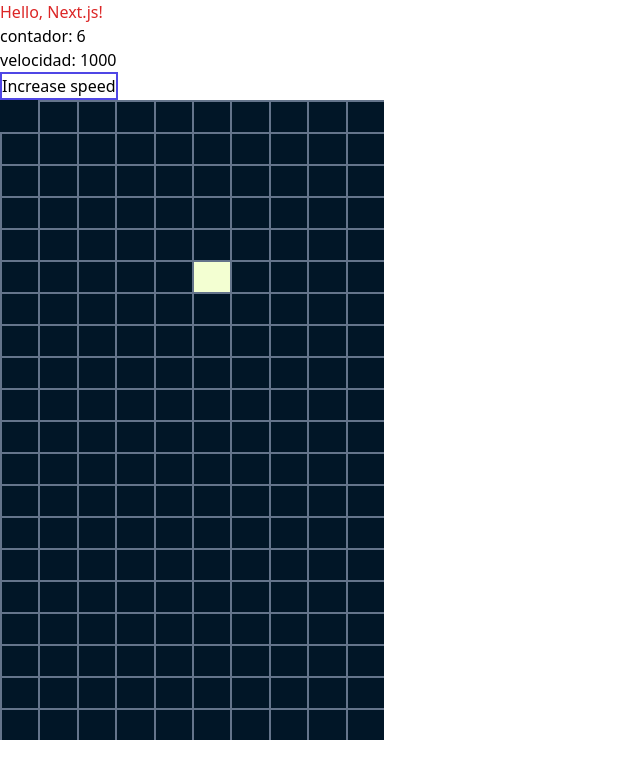
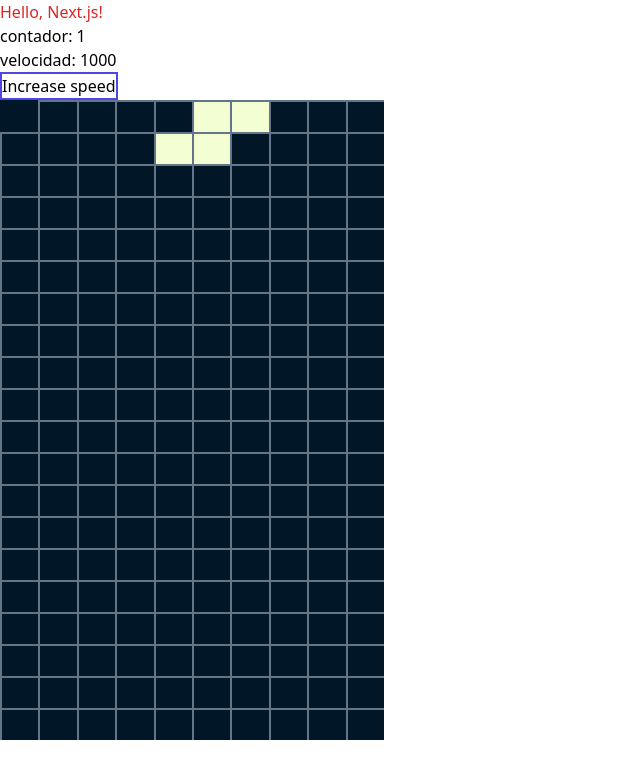
Before and after one commit to Diegdary/tetrisweb, a Next.js app in the folder tetris/: page / in a window 1280 px wide. Shown: the top 778 px of the page, without its empty margins (0-640 px from the left). Built offline with nearby package versions, Linux system fonts and the light colour scheme.

Commit message:
random figure generator included

```diff
--- a/tetris/app/boardt.tsx
+++ b/tetris/app/boardt.tsx
@@ -1,5 +1,5 @@
 import { useEffect, useState} from "react";
-import colors from "../public/assets/colors.json";
+import figures from "../public/assets/figures.json";
 import {Matrix} from "../public/assets/structures";
 
 
@@ -24,7 +24,7 @@ export default function Boardt(matrix: Matrix) {
     //bg-[#f3ffd2] bg-[#011627]
     return <>
       <div className={`w-96 h-80vh grid grid-cols-10 grid-rows-20 divide-x-2 divide-y-2 divide-slate-500 bg-slate-400`}>
-        {final_values.map((value,key) => <div className={`bg-[${colors.piece_colors[value].color}]`} key={key}></div>)}
+        {final_values.map((value,key) => <div className={`bg-[${figures.inf[value].color}]`} key={key}></div>)}
       </div>
     </>
   }
--- a/tetris/app/page.tsx
+++ b/tetris/app/page.tsx
@@ -1,13 +1,14 @@
 "use client";
 import { useEffect, useRef, useState } from "react"
 import Boardt from "./boardt";
+import figures from "../public/assets/figures.json";
 import { Pointer } from "../public/assets/structures";
 
 export default function Page() {
   const [counter,setcounter]= useState<number>(0);
   const [speed,setspeed]= useState<number>(1000);
   const [matrix,setmatrix] = useState<number[][]>([]);
-  const [pointer,setpointer]= useState<Pointer>({x:null,y:null});
+  const [pointer,setpointer]= useState<Pointer>({value:null});
   const buttonref = useRef<HTMLButtonElement>(null);
 
   //this one will happen only once
@@ -39,30 +40,24 @@ export default function Page() {
   }
 
   useEffect( ()=>{//this guy will change the matrix every 'speed' seconds
-
+    // 'X' ARE GOING TO BE THE ROWS AND 'Y' THE COLUMNS (Ik it doesn't make sense but it was the way I saw it)
     setTimeout(()=>{
       if(matrix.length != 0){
-        let temp_matrix:number[][]=matrix
-        if(pointer.x && pointer.y){
-          if(pointer.y<19){
-            temp_matrix[pointer.y][pointer.x]=0;
-            temp_matrix[pointer.y+1][pointer.x]=1;
-            setpointer({x:pointer.x,y:pointer.y+1});
+        let temp_matrix:number[][]=matrix;
+        if(pointer.value){
+          //if the next move is not out of the matrix:........
+
+        }else{//In case there's the need for a new figure
+            //random figure selector algorithm
+            let index_figure=Math.floor(Math.random()*7+1);
+            for (let i = 0; i < 4; i++) {
+              let x =figures.inf[index_figure].positions[i].x;
+              let y =figures.inf[index_figure].positions[i].y;
+              temp_matrix[x][y]=1;
+              setpointer({value:figures.inf[6].positions});
+
           }
-          else{
-            setpointer({x:null,y:null});
-          }
-
         }
-        else{
-          //do the random algorithm
-          setpointer({x:5,y:1});
-          temp_matrix[1][5]=1;//static variable CAREFUL
-
-        }
-
-        setmatrix(temp_matrix);
-        increaseCounter();
       }
 
 
--- a/tetris/public/assets/colors.json
+++ /dev/null
@@ -1,37 +0,0 @@
-{
-    "piece_colors":[
-        {
-            "name":"empty",
-            "color":"#011627"
-        },
-        {
-            "name":"cube",
-            "color":"#f3ffd2"
-        },
-        {
-            "name":"l_z",
-            "color":"#750e49"
-        },
-        {
-            "name":"r_z",
-            "color":"#82BDA7"
-        },
-        {
-            "name":"l_l",
-            "color":"#750e49"
-        },
-        {
-            "name":"r_l",
-            "color":"#82BDA7"
-        },
-        {
-            "name":"t",
-            "color":"#6E837C"
-        },
-        {
-            "name":"long",
-            "color":"#b8d9c8"
-        }
-
-    ]
-}
--- /dev/null
+++ b/tetris/public/assets/figures.json
@@ -0,0 +1,85 @@
+{
+    "inf":[
+        {
+            "name":"empty",
+            "color":"#011627",
+            "positions":[
+                {"x":0,"y":5},
+                {"x":1,"y":4},
+                {"x":1,"y":5},
+                {"x":1,"y":6}
+            ]
+        },
+        {
+            "name":"cube",
+            "color":"#f3ffd2",
+            "positions":[
+                {"x":0,"y":5},
+                {"x":1,"y":4},
+                {"x":0,"y":4},
+                {"x":1,"y":5}
+            ]
+        },
+        {
+            "name":"l_z",
+            "color":"#750e49",
+            "positions":[
+                {"x":0,"y":5},
+                {"x":0,"y":4},
+                {"x":1,"y":5},
+                {"x":1,"y":6}
+            ]
+        },
+        {
+            "name":"r_z",
+            "color":"#82BDA7",
+            "positions":[
+                {"x":0,"y":5},
+                {"x":0,"y":6},
+                {"x":1,"y":5},
+                {"x":1,"y":4}
+            ]
+        },
+        {
+            "name":"l_l",
+            "color":"#750e49",
+            "positions":[
+                {"x":0,"y":4},
+                {"x":1,"y":4},
+                {"x":1,"y":5},
+                {"x":1,"y":6}
+            ]
+        },
+        {
+            "name":"r_l",
+            "color":"#82BDA7",
+            "positions":[
+                {"x":1,"y":4},
+                {"x":1,"y":5},
+                {"x":1,"y":6},
+                {"x":0,"y":6}
+            ]
+        },
+        {
+            "name":"t",
+            "color":"#6E837C",
+            "positions":[
+                {"x":0,"y":5},
+                {"x":1,"y":4},
+                {"x":1,"y":5},
+                {"x":1,"y":6}
+            ]
+        },
+        {
+            "name":"long",
+            "color":"#b8d9c8",
+            "positions":[
+                {"x":0,"y":3},
+                {"x":0,"y":4},
+                {"x":0,"y":5},
+                {"x":0,"y":6}
+            ]
+        }
+
+    ]
+}
--- a/tetris/public/assets/structures.tsx
+++ b/tetris/public/assets/structures.tsx
@@ -3,6 +3,5 @@ export interface Matrix  {
   }
 
 export interface Pointer{
-    x:number | null,
-    y:number | null
+    value: {x:number, y:number}[] | null
 }
```
